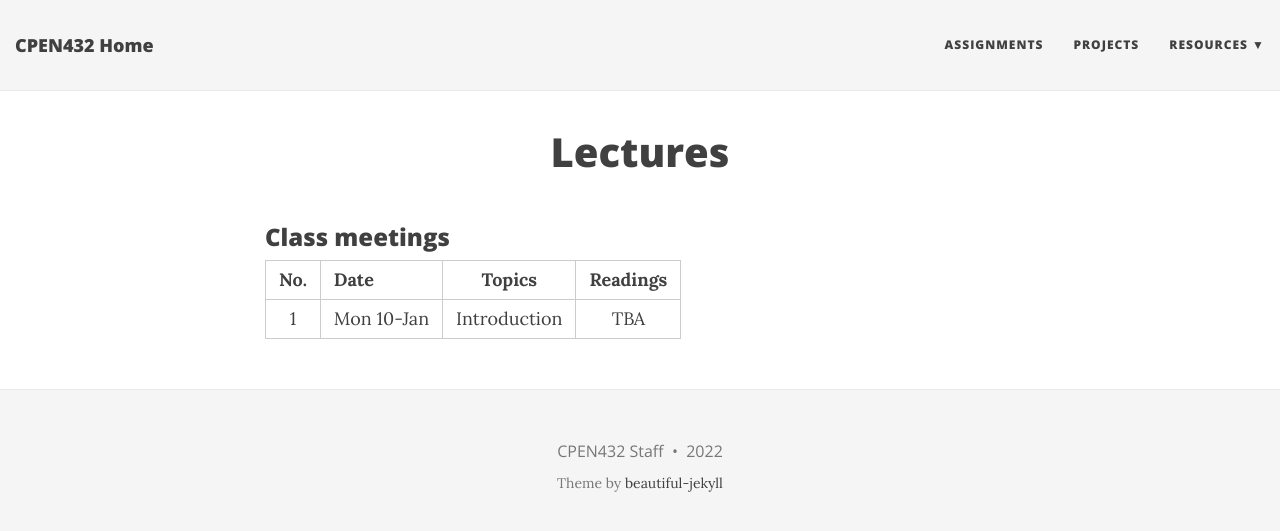
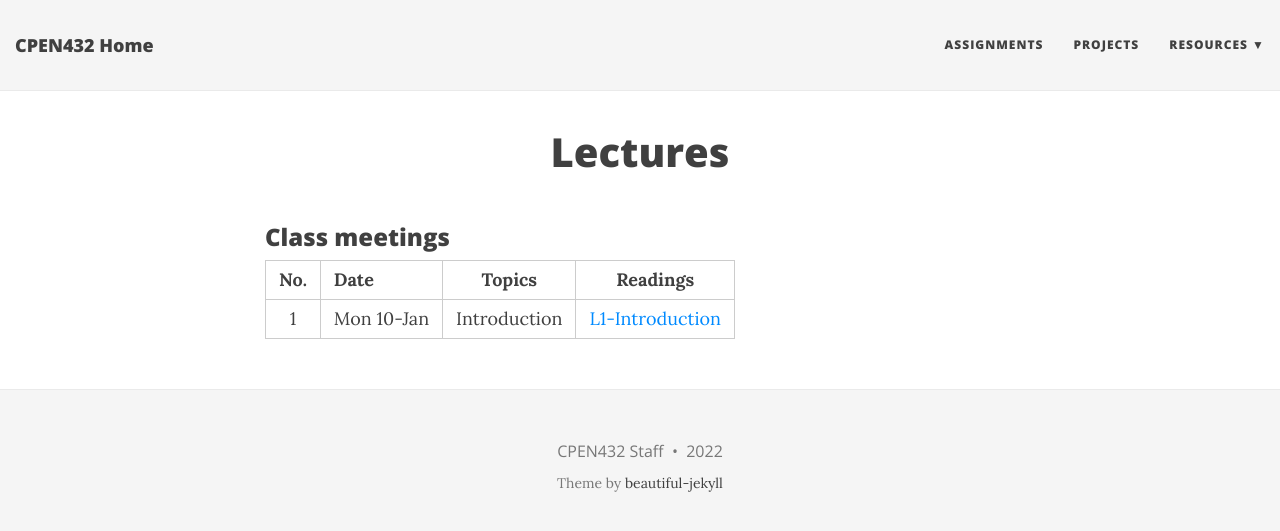
Before and after one commit to CPEN432/cpen432.github.io, a Jekyll site: the page built from lectures.md, in a window 1280 px wide. Shown: the top 531 px of the page. Built offline with Jekyll 4.4.1, drawn with Linux system fonts in a browser that asks for light colours; nearby versions of some CDN libraries.

Commit message:
Update lectures.md

```diff
--- a/lectures.md
+++ b/lectures.md
@@ -6,7 +6,7 @@ title: Lectures
 
 | **No.** | **Date** | **Topics** | **Readings** |
 |:-------:|:---------|:----------:|:------------:|
-|  1  | Mon 10-Jan | Introduction | TBA |
+|  1  | Mon 10-Jan | Introduction | [L1-Introduction](http://cpen432.github.io/resources/bader-slides/1-introduction.pdf) |
 
 <!-- | **No.** | **Date** | **Topics** | **Readings** | -->
 <!-- |:---:|:-------|:---:|:----:| -->
```
